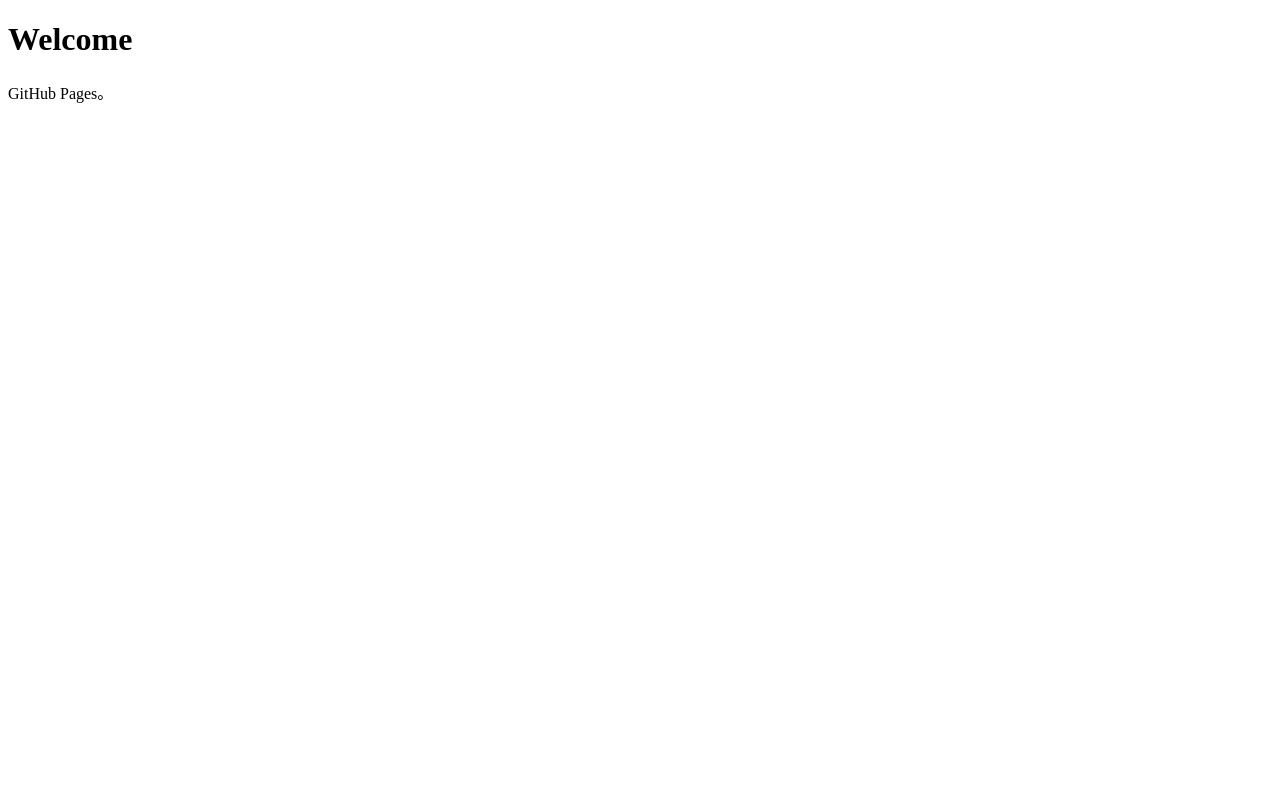
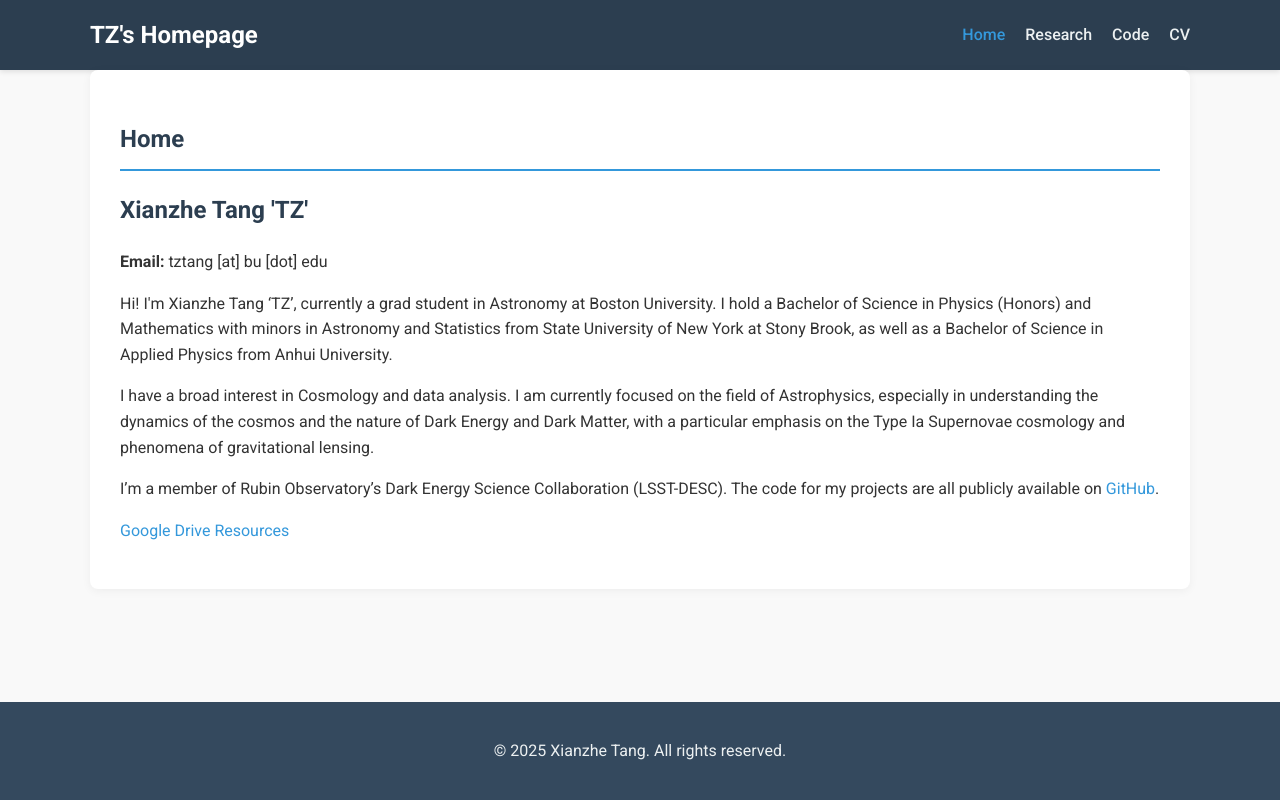
Before and after one commit to trivialTZ/trivialTZ.github.io, a plain HTML site: page index.html in a window 1280 px wide. Drawn offline with Linux system fonts and the light colour scheme.

Commit message:
Add main website pages and images
Added code.html, cv.html, research.html, and supporting images for the personal website. Updated README.md and index.html to reflect new structure and navigation. Initial setup for academic personal site.

```diff
--- a/index.html
+++ b/index.html
@@ -3,10 +3,49 @@
 <head>
     <meta charset="UTF-8">
     <meta name="viewport" content="width=device-width, initial-scale=1.0">
-    <title>My personal website</title>
+    <title>TZ's Homepage - Home</title>
+    <link rel="stylesheet" href="styles.css">
+    <link rel="preconnect" href="https://fonts.googleapis.com">
+    <link rel="preconnect" href="https://fonts.gstatic.com" crossorigin>
+    <link href="https://fonts.googleapis.com/css2?family=Roboto:wght@300;400;500;700&display=swap" rel="stylesheet">
 </head>
 <body>
-    <h1>Welcome</h1>
-    <p>GitHub Pages。</p>
+    <header>
+        <div class="container">
+            <nav>
+                <a href="index.html" class="logo">TZ's Homepage</a>
+                <ul class="nav-links">
+                    <li><a href="index.html" class="active">Home</a></li>
+                    <li><a href="research.html">Research</a></li>
+                    <li><a href="code.html">Code</a></li>
+                    <li><a href="cv.html">CV</a></li>
+                </ul>
+            </nav>
+        </div>
+    </header>
+
+    <main class="container">
+        <section class="content-card">
+            <h1>Home</h1>
+            <div class="profile-section">
+                <h2>Xianzhe Tang 'TZ'</h2>
+                <p><strong>Email:</strong> tztang [at] bu [dot] edu</p>
+
+                <p>Hi! I'm Xianzhe Tang ‘TZ’, currently a grad student in Astronomy at Boston University. I hold a Bachelor of Science in Physics (Honors) and Mathematics with minors in Astronomy and Statistics from State University of New York at Stony Brook, as well as a Bachelor of Science in Applied Physics from Anhui University.</p>
+
+                <p>I have a broad interest in Cosmology and data analysis. I am currently focused on the field of Astrophysics, especially in understanding the dynamics of the cosmos and the nature of Dark Energy and Dark Matter, with a particular emphasis on the Type Ia Supernovae cosmology and phenomena of gravitational lensing.</p>
+
+                <p>I’m a member of Rubin Observatory’s Dark Energy Science Collaboration (LSST-DESC). The code for my projects are all publicly available on <a href="https://github.com/trivialTZ" target="_blank">GitHub</a>.</p>
+
+                <p><a href="https://drive.google.com/drive/folders/1y2FSDPTJm0jAuSd2qiyk2IahinY2cKMi?usp=sharing" target="_blank">Google Drive Resources</a></p>
+            </div>
+        </section>
+    </main>
+
+    <footer>
+        <div class="container">
+            <p>&copy; 2025 Xianzhe Tang. All rights reserved.</p>
+        </div>
+    </footer>
 </body>
 </html>
--- /dev/null
+++ b/styles.css
@@ -0,0 +1,134 @@
+:root {
+    --primary-color: #2c3e50;
+    --secondary-color: #34495e;
+    --accent-color: #3498db;
+    --text-color: #333;
+    --bg-color: #f9f9f9;
+    --content-bg: #ffffff;
+    --font-main: 'Roboto', sans-serif;
+}
+
+body {
+    font-family: var(--font-main);
+    line-height: 1.6;
+    color: var(--text-color);
+    background-color: var(--bg-color);
+    margin: 0;
+    padding: 0;
+    display: flex;
+    flex-direction: column;
+    min-height: 100vh;
+}
+
+header {
+    background-color: var(--primary-color);
+    color: white;
+    padding: 1rem 0;
+    box-shadow: 0 2px 5px rgba(0, 0, 0, 0.1);
+}
+
+.container {
+    width: 90%;
+    max-width: 1100px;
+    margin: 0 auto;
+    padding: 0 20px;
+}
+
+nav {
+    display: flex;
+    justify-content: space-between;
+    align-items: center;
+}
+
+.logo {
+    font-size: 1.5rem;
+    font-weight: bold;
+    text-decoration: none;
+    color: white;
+}
+
+.nav-links {
+    list-style: none;
+    display: flex;
+    gap: 20px;
+    margin: 0;
+    padding: 0;
+}
+
+.nav-links li a {
+    text-decoration: none;
+    color: #ecf0f1;
+    font-weight: 500;
+    transition: color 0.3s ease;
+}
+
+.nav-links li a:hover,
+.nav-links li a.active {
+    color: var(--accent-color);
+}
+
+main {
+    flex: 1;
+    padding: 40px 0;
+}
+
+.content-card {
+    background: var(--content-bg);
+    padding: 30px;
+    border-radius: 8px;
+    box-shadow: 0 2px 10px rgba(0, 0, 0, 0.05);
+    margin-bottom: 20px;
+}
+
+h1,
+h2,
+h3 {
+    color: var(--primary-color);
+}
+
+h1 {
+    border-bottom: 2px solid var(--accent-color);
+    padding-bottom: 10px;
+    margin-bottom: 20px;
+}
+
+a {
+    color: var(--accent-color);
+    text-decoration: none;
+}
+
+a:hover {
+    text-decoration: underline;
+}
+
+footer {
+    background-color: var(--secondary-color);
+    color: #ecf0f1;
+    text-align: center;
+    padding: 20px 0;
+    margin-top: auto;
+}
+
+/* Research Images */
+.research-img {
+    max-width: 100%;
+    height: auto;
+    display: block;
+    margin: 15px 0;
+    border-radius: 4px;
+    box-shadow: 0 2px 5px rgba(0, 0, 0, 0.1);
+}
+
+/* Responsive Design */
+@media (max-width: 768px) {
+    nav {
+        flex-direction: column;
+        gap: 15px;
+    }
+
+    .nav-links {
+        flex-direction: column;
+        text-align: center;
+        gap: 10px;
+    }
+}
```
Also changed, not shown: code.html (added, +80 -0 lines), cv.html (added, +47 -0 lines), research.html (added, +94 -0 lines), images/bestw0wa_to_lcdm.png (added), images/los.png (added), 4 other files.
